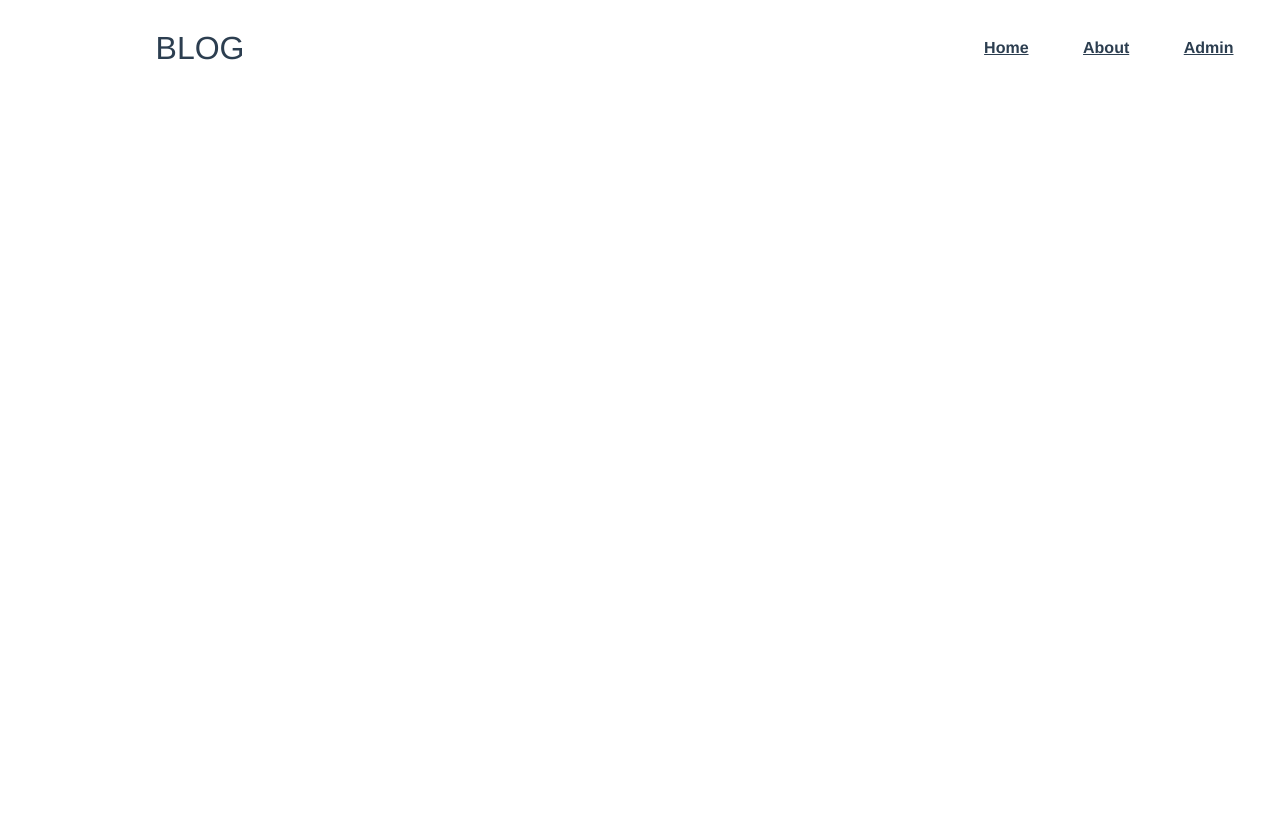
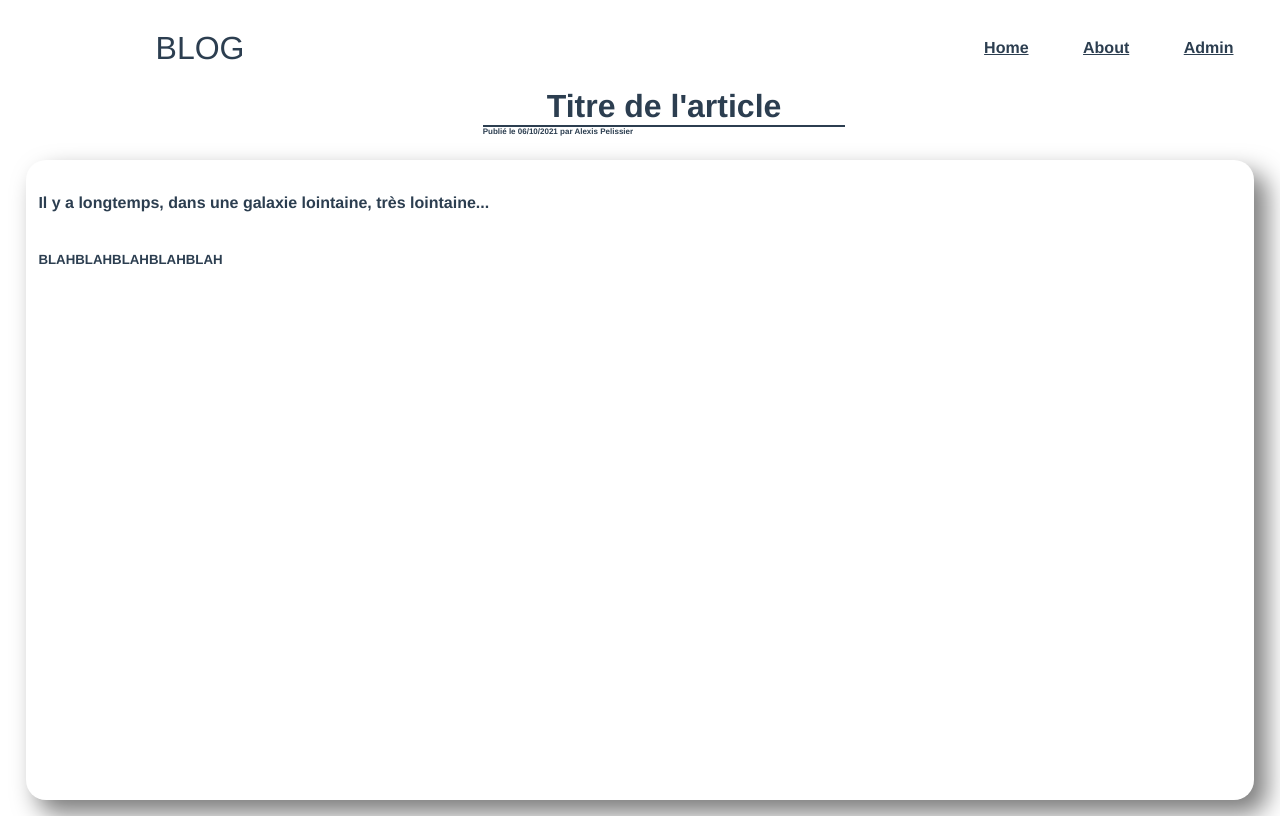
Before and after one commit to Alexis-Pel/blogVue, a Vue app: page /singlepost/0 in a window 1280 px wide. Built offline with nearby package versions, Linux system fonts and the light colour scheme.

Commit message:
Ajout router singlepost & articles

```diff
--- a/src/article.js
+++ b/src/article.js
@@ -172,6 +172,33 @@ export default new Vuex.Store({
           "Pour combien d'euros...",
         content: "EN BAS LA",
         alt:""
+      },
+      {
+        id: 16,
+        title: "Titre de l'article de beau gosse",
+        date: "06/10/2021",
+        author: "Alexis Pelissier",
+        intro:
+          "Il y a longtemps, dans une galaxie lointaine, très lointaine...",
+        content: "BLAHBLAHBLAHBLAHBLAH",
+      },
+      {
+        id: 17,
+        title: "Les Aventures de Shana",
+        date: "06/10/2021",
+        author: "Mayel LEGRAND",
+        intro:
+          "Mon Maitre m'a emmenée en promenade à l'occasion d'un date Tinder...",
+        content: "BLAHBLAHBLAHBLAHBLAH",
+      },
+      {
+        id: 18,
+        title: "Nouveau Spectacle de Mayel LEGRAND : Tinder Surprise !",
+        date: "06/10/2021",
+        author: "Sandra Dauger",
+        intro:
+          "La vie d'un jeune célibataire n'est pas de tout repos...",
+        content: "BLAHBLAHBLAHBLAHBLAH",
       }
     ]
   },
--- a/src/components/ShortArticle.vue
+++ b/src/components/ShortArticle.vue
@@ -1,12 +1,12 @@
 <template>
   <div class="bigContainer">
-    <div class="container"  v-for="item in items" :key="item">
+    <div class="container"  v-for="item in storage" :key="item">
       <h1>{{ item.title }}</h1>
       <p>{{ item.date }}</p>
       <h4>{{ item.author }}</h4>
       <p>{{ item.intro }}</p>
       <div class="buttonDiv">
-      <p class="myButton" @="moreAboutThisArticle">Lire plus</p>
+      <router-link :to="`/singlepost/${item.id}`"><p class="myButton">Lire plus</p></router-link>
       <img class="logo" src="../assets/search-logo.png" alt="">
       </div>
     </div>
@@ -16,46 +16,11 @@
 <script>
 export default {
   name: "ShortArticle",
-  data() {
-    return {
-        item: "",
-      items: [
-        {
-          id: 0,
-          title: "Titre de l'article de beau gosse",
-          date: "06/10/2021",
-          author: "Alexis Pelissier",
-          intro:
-            "Il y a longtemps, dans une galaxie lointaine, très lointaine...",
-          content: "BLAHBLAHBLAHBLAHBLAH",
-        },
-        {
-          id: 1,
-          title: "Les Aventures de Shana",
-          date: "06/10/2021",
-          author: "Mayel LEGRAND",
-          intro:
-            "Mon Maitre m'a emmenée en promenade à l'occasion d'un date Tinder...",
-          content: "BLAHBLAHBLAHBLAHBLAH",
-        },
-        {
-          id: 2,
-          title: "Nouveau Spectacle de Mayel LEGRAND : Tinder Surprise !",
-          date: "06/10/2021",
-          author: "Sandra Dauger",
-          intro:
-            "La vie d'un jeune célibataire n'est pas de tout repos...",
-          content: "BLAHBLAHBLAHBLAHBLAH",
-        },
-      ],
-      methods: {
-          moreAboutThisArticle() {
-              console.log("je suis dans la fonction du bouton")
-            //   router.push({ name: 'SinglePost', params: { id: id } })
-          }
-      }
-    };
-  },
+  computed: {
+    storage() {
+      return this.$store.state.todos;
+    },
+  }
 };
 </script>
 
--- a/src/components/SinglePost.vue
+++ b/src/components/SinglePost.vue
@@ -1,15 +1,15 @@
 <template>
   <div id="page">
     <div id="titleBlock">
-      <h1 id="title">{{ storage[index].title }}</h1>
+      <h1 id="title">{{ storage[$route.params.id].title }}</h1>
       <h6 id="subtitle">
-        Publié le {{ storage[index].date }} par {{ storage[index].author }}
+        Publié le {{ storage[$route.params.id].date }} par {{ storage[$route.params.id].author }}
       </h6>
     </div>
     <div id="content">
-      <h4>{{ storage[index].intro }} <br /><br /></h4>
+      <h4>{{ storage[$route.params.id].intro }} <br /><br /></h4>
       <h5>
-        {{ storage[index].content }}
+        {{ storage[$route.params.id].content }}
       </h5>
     </div>
   </div>
--- a/src/router/index.js
+++ b/src/router/index.js
@@ -19,7 +19,7 @@ const routes = [
     component: () => import(/* webpackChunkName: "about" */ '../views/About.vue')
   },
   {
-    path: '/singlepost',
+    path: '/singlepost/:id',
     name: 'SinglePost',
     component: () => import(/* webpackChunkName: "about" */ '../views/SinglePost.vue')
   },
```
